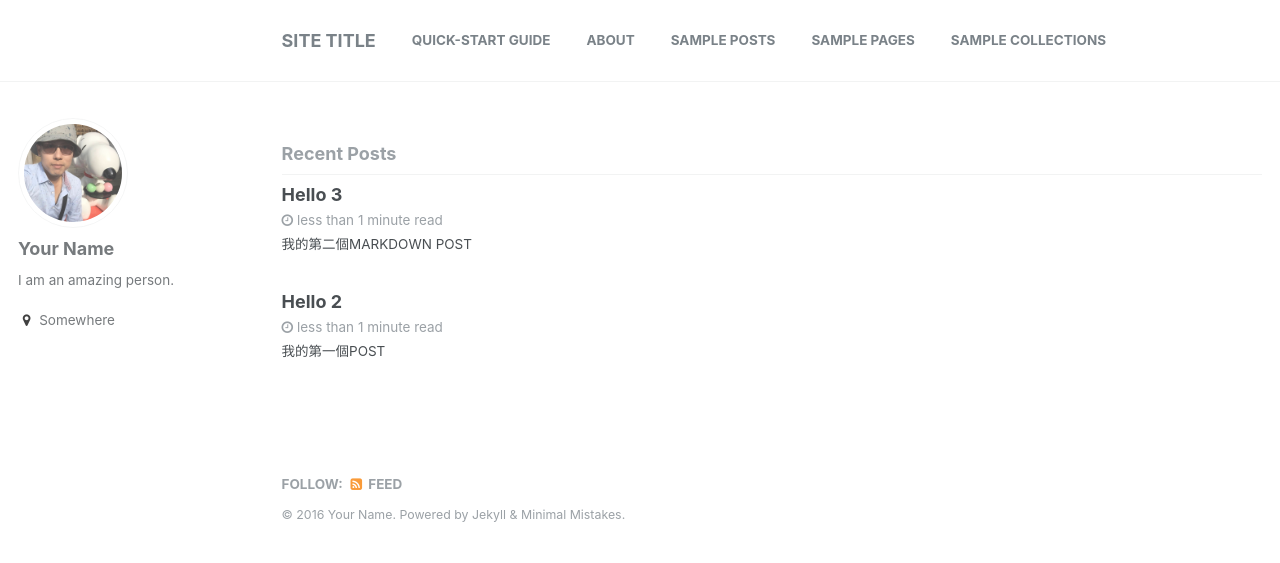
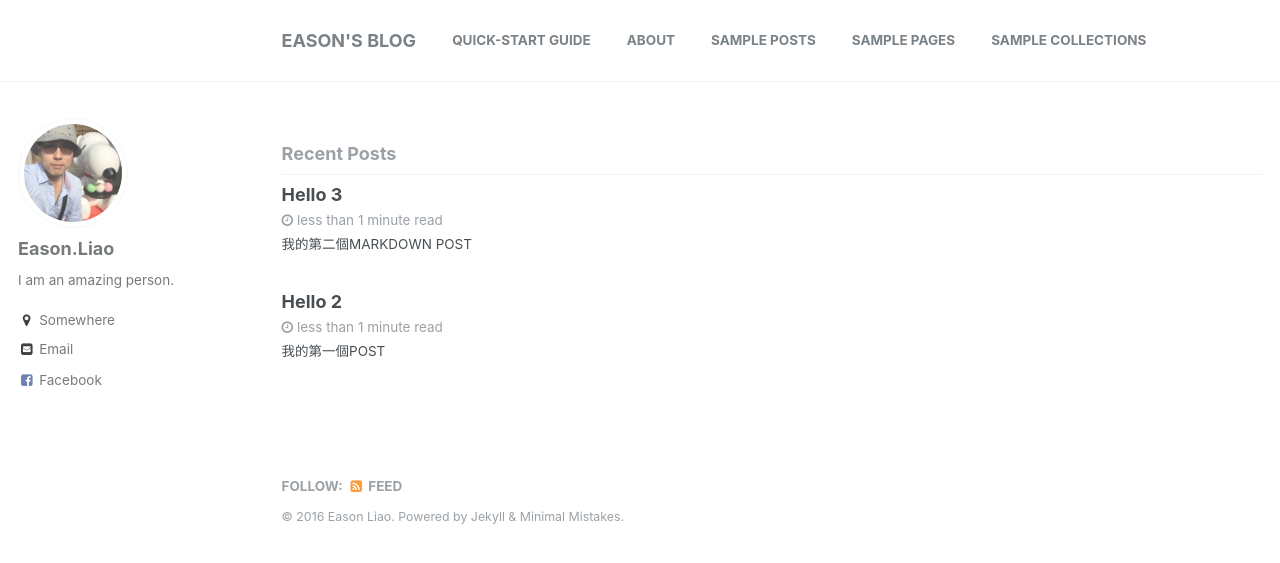
Before and after one commit to sheng0328/sheng0328.github.io, a Jekyll site: the page built from index.html, in a window 1280 px wide. Shown: the top 563 px of the page. Built offline with Jekyll 4.4.1, drawn with Linux system fonts in a browser that asks for light colours; the list of posts is cut into pages by our own code.

Commit message:
Update _config.yml

```diff
--- a/_config.yml
+++ b/_config.yml
@@ -7,11 +7,11 @@
 
 # Site Settings
 locale                   : "en-US"
-title                    : "Site Title"
+title                    : "Eason's Blog"
 title_separator          : "-"
-name                     : "Your Name"
+name                     : "Eason Liao"
 description              : "An amazing website."
-url                      : # the base hostname & protocol for your site e.g. "https://mmistakes.github.io"
+url                      : "https://sheng0328.github.io" # the base hostname & protocol for your site e.g. "https://mmistakes.github.io"
 baseurl                  : # the subpath of your site, e.g. "/blog"
 gh_repo                  :
 teaser                   : # filename of teaser fallback teaser image placed in /images/, .e.g. "500x300.png"
@@ -61,17 +61,17 @@ google_ad_slot           :
 
 # Site Author
 author:
-  name             : "Your Name"
+  name             : "Eason.Liao"
   avatar           : "bio-photo.jpg"
   bio              : "I am an amazing person."
   location         : "Somewhere"
-  email            :
+  email            : "sheng0328@gmail.com"
   uri              :
   bitbucket        :
   codepen          :
   dribbble         :
   flickr           :
-  facebook         :
+  facebook         : "eason.liao.73"
   foursquare       :
   github           :
   google_plus      :
```
